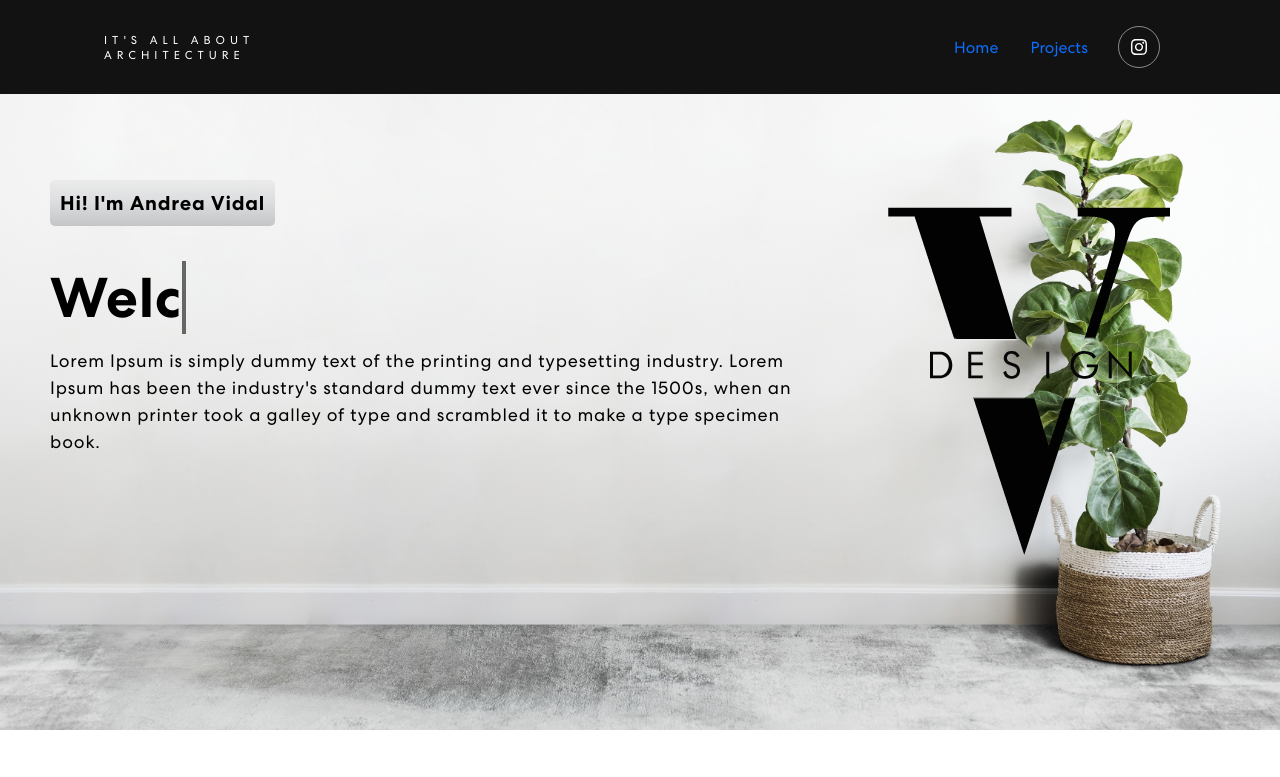
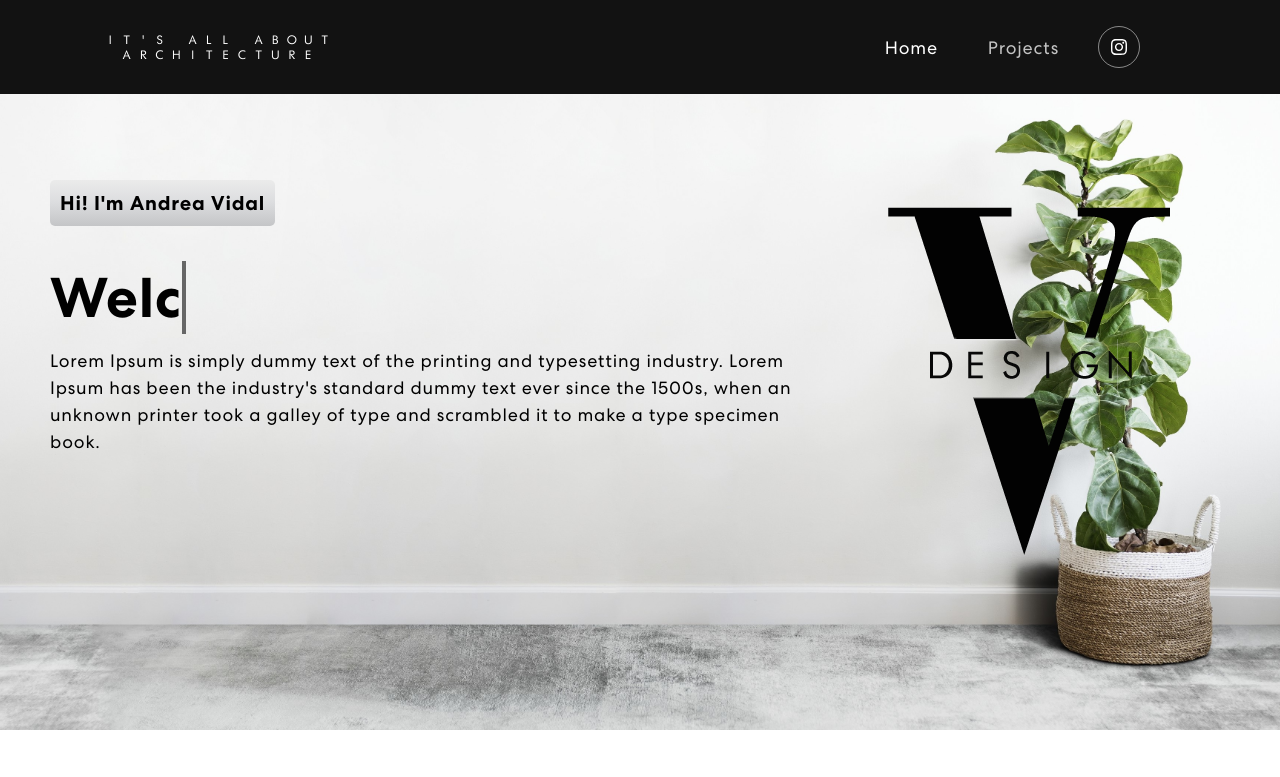
Before and after one commit to Houser97/portfolio-draft-1, a React (Create React App) app: page / in a window 1280 px wide. Shown: the top 777 px of the page. Built offline with nearby package versions, Linux system fonts and the light colour scheme.

Commit message:
Add media queries to change Navbar padding

```diff
--- a/src/styles/navbar.css
+++ b/src/styles/navbar.css
@@ -9,7 +9,7 @@
 }
 
 .scrolled {
-    padding: 18px 100px;
+    padding: 18px 120px;
     background-color: #121212;
 }
 
@@ -35,12 +35,7 @@
     padding: 0px 4px !important;
 }
 
-nav.navbar.project-section {
-    padding: 18px 0;
-    background-color: transparent;
-}
-
-nav.navbar a.navbar-brand {
+a.navbar-brand {
     width: 200px;
     display: flex; flex-flow: column;
     align-items: center;
@@ -48,7 +43,12 @@ nav.navbar a.navbar-brand {
     font-family: ouyo;
 }
 
-nav.navbar .navbar-nav .nav-link.navbar-link {
+nav.navbar.project-section {
+    padding: 18px 0;
+    background-color: transparent;
+}
+
+.nav-link.navbar-link {
     font-weight: 400;
     color: #fff !important;
     letter-spacing: 0.8px;
@@ -57,8 +57,8 @@ nav.navbar .navbar-nav .nav-link.navbar-link {
     opacity: 0.75;
 }
 
-nav.navbar .navbar-nav a.nav-link.navbar-link:hover,
-nav.navbar .navbar-nav a.nav-link.navbar-link:active {
+.navbar-link:hover,
+.navbar-link.active {
     opacity: 1;
 }
 
@@ -230,6 +230,19 @@ nav.navbar .navbar-toggler[aria-expanded="true"] .navbar-toggler-icon {
     background-color: #d6249f;
 }
 */
+
+@media (max-width: 1100px) {
+    .scrolled {
+        padding: 18px 50px;
+    }
+}
+
+@media (max-width: 770px) {
+    .links-and-instagram{
+        display: none;
+    }
+}
+
 @media (max-width: 380px) {
     .logo-architecture{
         font-size: 9px;
```
